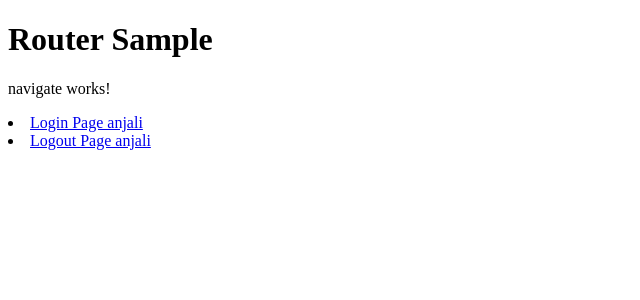
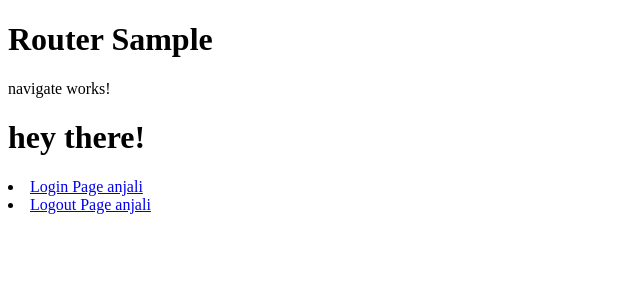
Before and after one commit to shelat1217/git_tutorial, an Angular app: page /navigate in a window 1280 px wide. Shown: the top 300 px of the page, without its empty margins (0-640 px from the left). Built offline with nearby package versions, Linux system fonts and the light colour scheme.

Commit message:
added header to nav

```diff
--- a/src/app/navigate/navigate.component.html
+++ b/src/app/navigate/navigate.component.html
@@ -1,4 +1,5 @@
 <p>navigate works!</p>
+<h1>hey there!</h1>
 
 <nav>
     <li>
```
